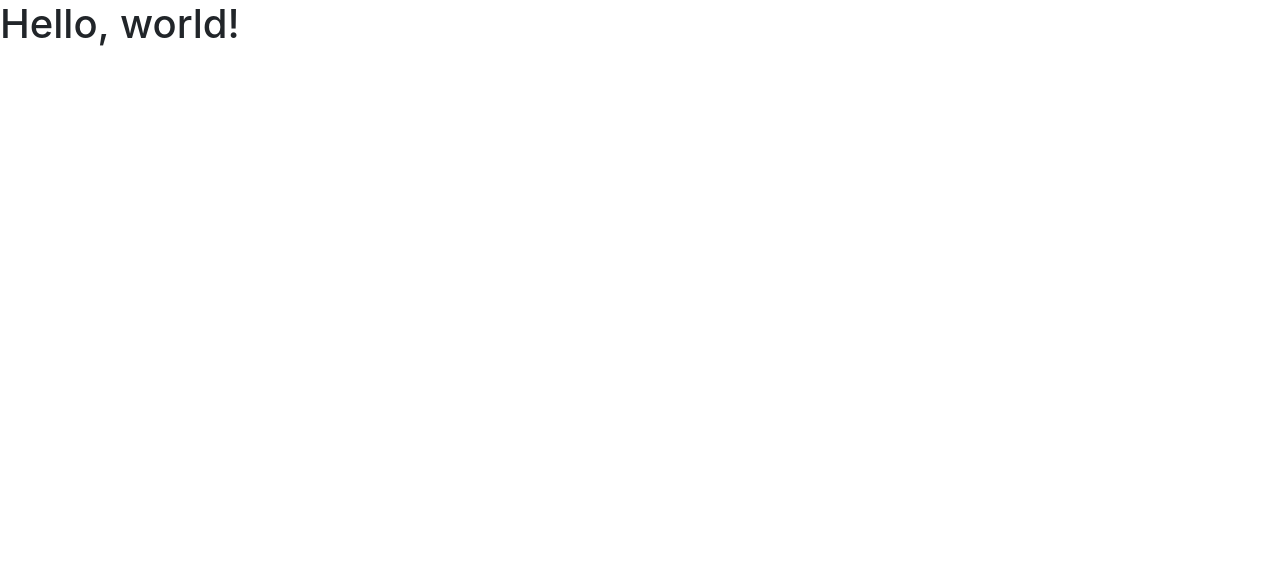
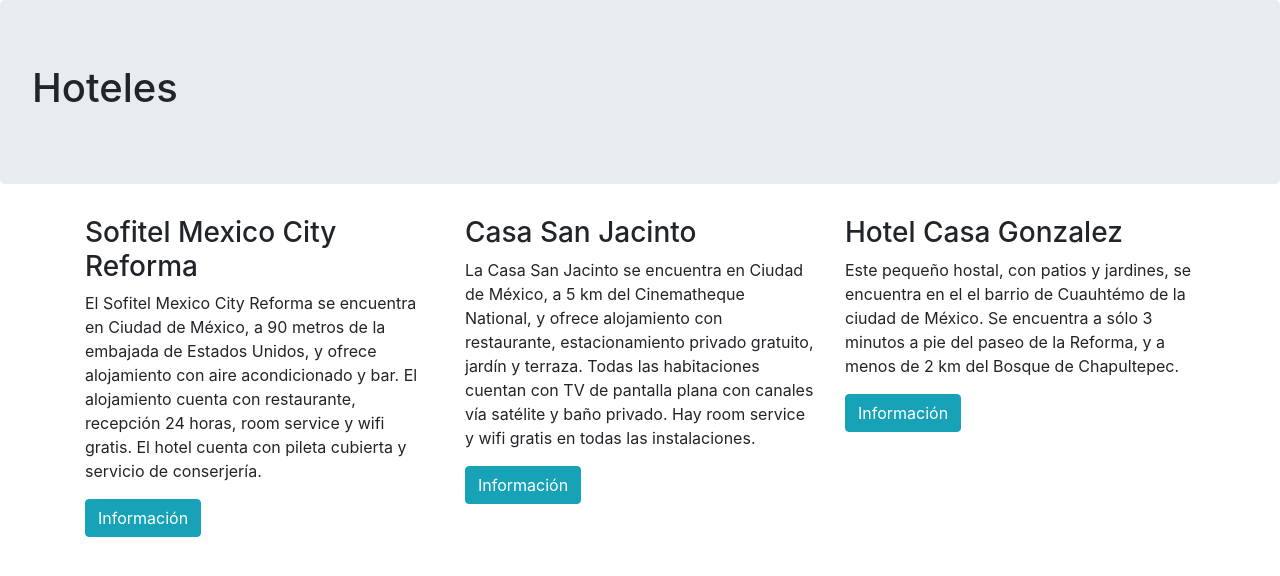
Before and after one commit to Dam2398/guiaHoteles, a website: page index.html in a window 1280 px wide. Drawn offline with nearby package versions, Linux system fonts and the light colour scheme.

Commit message:
Primer config de hoteles

```diff
--- a/index.html
+++ b/index.html
@@ -12,7 +12,30 @@
     <title>Hello, world!</title>
   </head>
   <body>
-    <h1>Hello, world!</h1>
+      <div class="jumbotron">
+        <h1>Hoteles</h1>
+      </div>
+      <div class="container">
+        <div class="row">
+          <div class="col-sm">
+            <h3>Sofitel Mexico City Reforma</h3>
+            <p>El Sofitel Mexico City Reforma se encuentra en Ciudad de México, a 90 metros de la embajada de Estados Unidos, y ofrece alojamiento con aire acondicionado y bar. El alojamiento cuenta con restaurante, recepción 24 horas, room service y wifi gratis. El hotel cuenta con pileta cubierta y servicio de conserjería.</p>
+            <button type="button" class="btn btn-info">Información</button>
+          </div>
+          <div class="col-sm">
+            <h3>Casa San Jacinto</h3>
+            <p>La Casa San Jacinto se encuentra en Ciudad de México, a 5 km del Cinematheque National, y ofrece alojamiento con restaurante, estacionamiento privado gratuito, jardín y terraza. Todas las habitaciones cuentan con TV de pantalla plana con canales vía satélite y baño privado. Hay room service y wifi gratis en todas las instalaciones.</p>
+            <button type="button" class="btn btn-info">Información</button>
+          </div>
+          <div class="col-sm">
+            <h3>Hotel Casa Gonzalez</h3>
+            <p>Este pequeño hostal, con patios y jardines, se encuentra en el el barrio de Cuauhtémo de la ciudad de México. Se encuentra a sólo 3 minutos a pie del paseo de la Reforma, y a menos de 2 km del Bosque de Chapultepec.</p>
+            <button type="button" class="btn btn-info">Información</button>
+          </div>
+        </div>
+      </div>
+
+
 
     <!-- Optional JavaScript -->
     <!-- jQuery first, then Popper.js, then Bootstrap JS -->
```
